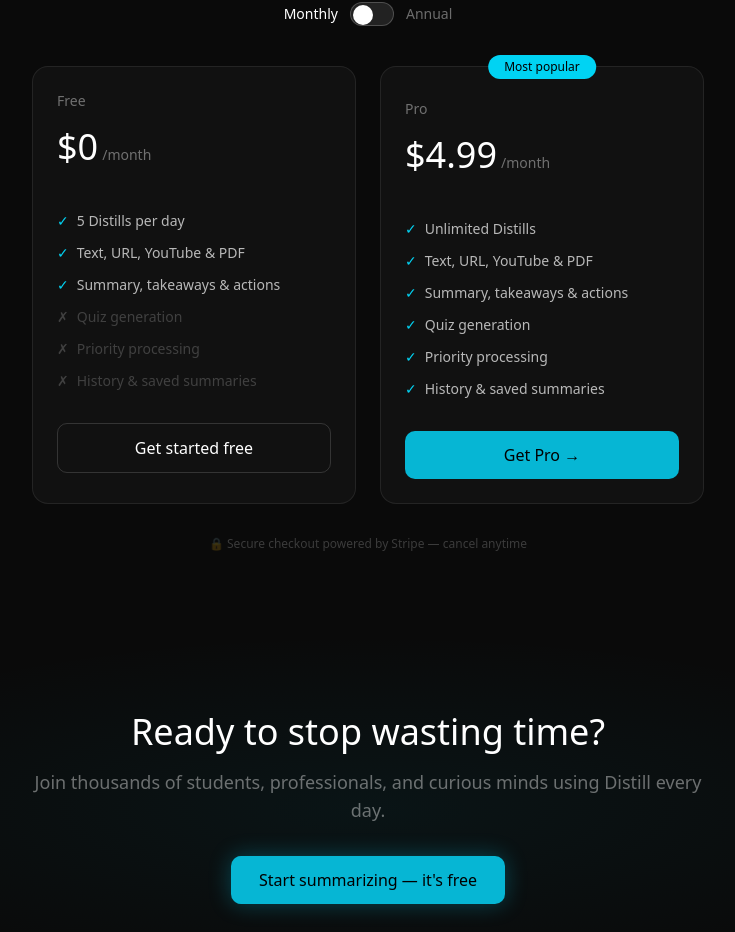
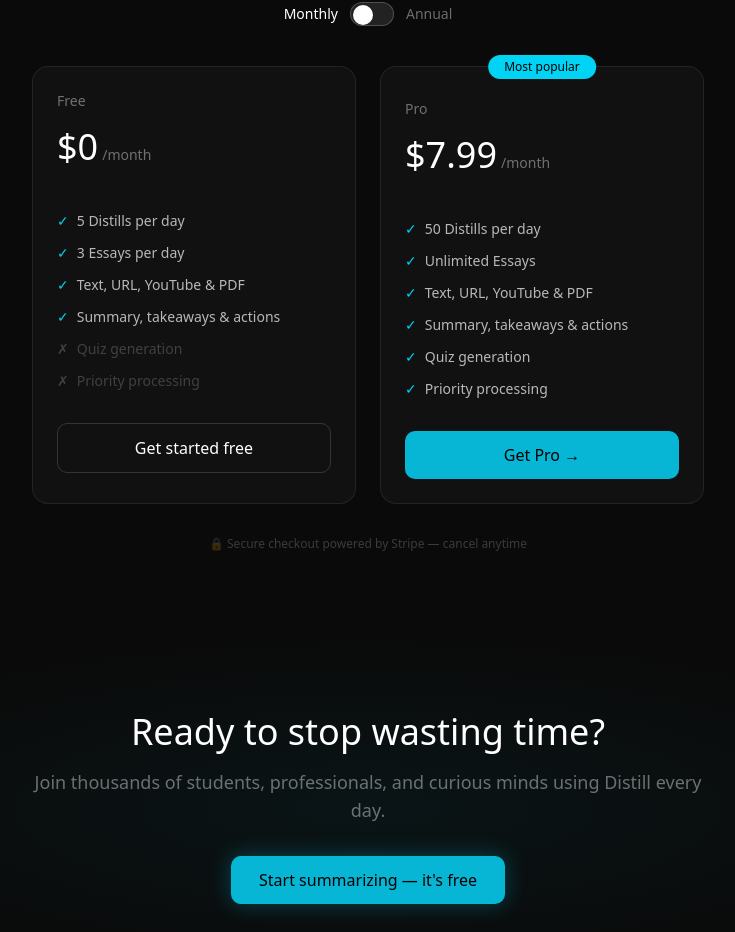
Before and after one commit to azxtyn/Distill, a Next.js app: page / in a window 1280 px wide. Shown: the part 3155-4087 px from the top of the page, without its empty margins (272-1007 px from the left). Built offline with nearby package versions, Linux system fonts and the light colour scheme; no server answers.

Commit message:
update pricing to 7.99 monthly and 76.70 yearly

```diff
--- a/components/Pricing.js
+++ b/components/Pricing.js
@@ -69,11 +69,11 @@
           <p className="text-xs text-white/20 mb-6 h-4"> </p>
           <ul className="space-y-3 mb-8 text-sm">
             <li className="flex items-center gap-2 text-white/70"><span className="text-cyan-400">✓</span> 5 Distills per day</li>
+            <li className="flex items-center gap-2 text-white/70"><span className="text-cyan-400">✓</span> 3 Essays per day</li>
             <li className="flex items-center gap-2 text-white/70"><span className="text-cyan-400">✓</span> Text, URL, YouTube & PDF</li>
             <li className="flex items-center gap-2 text-white/70"><span className="text-cyan-400">✓</span> Summary, takeaways & actions</li>
             <li className="flex items-center gap-2 text-white/20"><span className="text-white/20">✗</span> Quiz generation</li>
             <li className="flex items-center gap-2 text-white/20"><span className="text-white/20">✗</span> Priority processing</li>
-            <li className="flex items-center gap-2 text-white/20"><span className="text-white/20">✗</span> History & saved summaries</li>
           </ul>
           {!isSignedIn ? (
             <SignUpButton mode="modal">
@@ -92,17 +92,17 @@
           </div>
           <p className="text-sm text-white/40 font-medium mb-4 mt-2">Pro</p>
           <div className="flex items-baseline gap-1 mb-1">
-            <span className="text-4xl font-medium text-white">{annual ? '$3.99' : '$4.99'}</span>
+            <span className="text-4xl font-medium text-white">{annual ? '$6.39' : '$7.99'}</span>
             <span className="text-white/40 text-sm">/month</span>
           </div>
-          <p className="text-xs text-white/30 mb-6 h-4">{annual ? 'Billed as $47.90/year' : ' '}</p>
+          <p className="text-xs text-white/30 mb-6 h-4">{annual ? 'Billed as $76.70/year' : ' '}</p>
           <ul className="space-y-3 mb-8 text-sm">
-            <li className="flex items-center gap-2 text-white/70"><span className="text-cyan-400">✓</span> Unlimited Distills</li>
+            <li className="flex items-center gap-2 text-white/70"><span className="text-cyan-400">✓</span> 50 Distills per day</li>
+            <li className="flex items-center gap-2 text-white/70"><span className="text-cyan-400">✓</span> Unlimited Essays</li>
             <li className="flex items-center gap-2 text-white/70"><span className="text-cyan-400">✓</span> Text, URL, YouTube & PDF</li>
             <li className="flex items-center gap-2 text-white/70"><span className="text-cyan-400">✓</span> Summary, takeaways & actions</li>
             <li className="flex items-center gap-2 text-white/70"><span className="text-cyan-400">✓</span> Quiz generation</li>
             <li className="flex items-center gap-2 text-white/70"><span className="text-cyan-400">✓</span> Priority processing</li>
-            <li className="flex items-center gap-2 text-white/70"><span className="text-cyan-400">✓</span> History & saved summaries</li>
           </ul>
           {!isSignedIn ? (
             <SignUpButton mode="modal">
```
